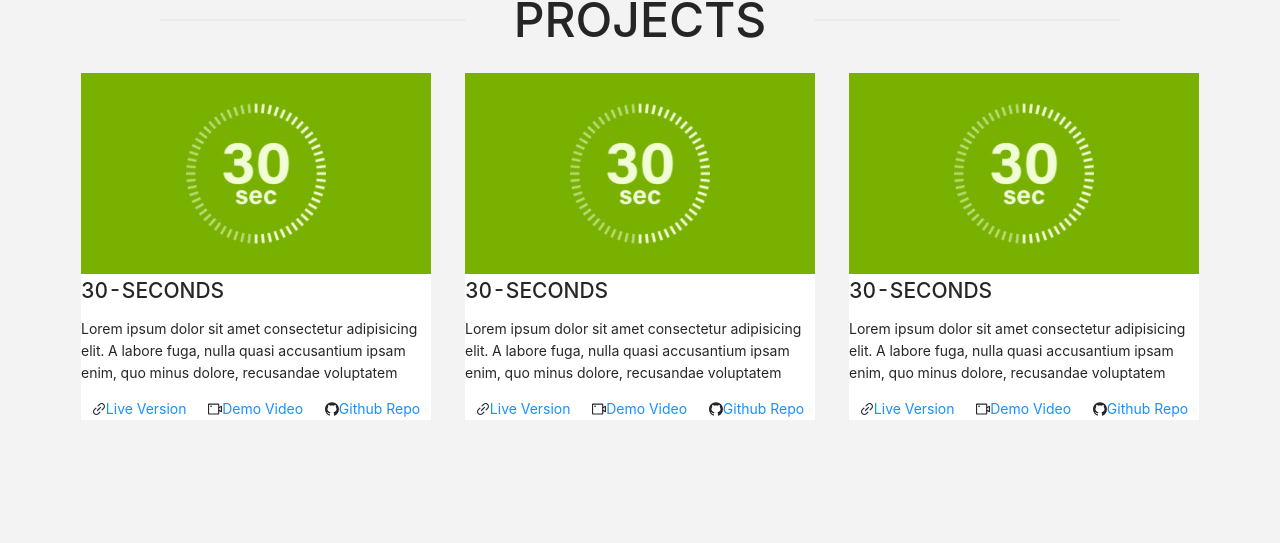
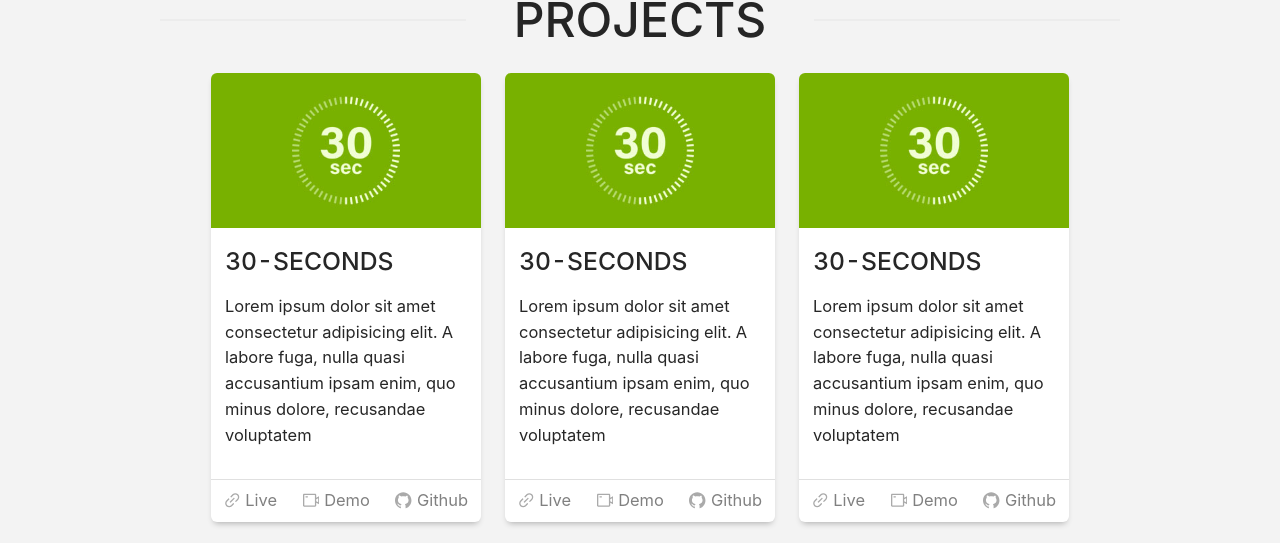
Before and after one commit to ArvandMolla/portfolio, a React (Create React App) app: page / in a window 1280 px wide. Shown: the part 803-1346 px from the top of the page. Before the commit the page ends 1223 px from the top, so only its background shows below. Built offline with nearby package versions, Linux system fonts and the light colour scheme.

Commit message:
projects card

```diff
--- a/src/App.css
+++ b/src/App.css
@@ -65,9 +65,12 @@
 }
 
 .project-card-container {
-  max-width: 350px;
   text-align: left;
   background-color: white;
+  margin-bottom: 24px;
+  box-shadow: 0 4px 6px -3px rgb(0 0 0 / 30%);
+  border-radius: 6px;
+  overflow: hidden;
 }
 
 .project-footer {
@@ -75,12 +78,42 @@
   justify-content: space-around;
 }
 
-.projects-parent {
-  display: flex;
-  justify-content: space-around;
-  flex-wrap: wrap;
+.project-description {
+  padding: 14px;
+  font-size: 1.03rem;
+}
+.project-footer {
+  border-top: 1px solid rgb(224, 224, 224);
+  padding-top: 8px;
+  padding-bottom: 8px;
+  font-size: 1.03rem;
 }
 
 .project-footer-item {
   text-align: left;
 }
+.project-footer-item:hover > .footer-icon {
+  color: black;
+}
+
+.project-footer-item:hover .project-footer a {
+  color: black;
+  font-weight: bold;
+}
+
+.footer-icon {
+  margin-right: 5px;
+  color: rgb(170, 170, 170);
+}
+.footer-icon:hover {
+  color: rgb(0, 0, 0);
+}
+
+.project-footer a {
+  text-decoration: none;
+  color: rgb(128, 128, 128);
+}
+
+.project-footer a:hover {
+  color: rgb(0, 0, 0);
+}
--- a/src/components/ProjectCard.jsx
+++ b/src/components/ProjectCard.jsx
@@ -20,30 +20,30 @@ function ProjectCard() {
       </div>
       <div className="project-footer">
         <div className="project-footer-item">
-          <span>
+          <span className="footer-icon">
             <LinkOutlined />
           </span>
 
           <a href="https://30-seconds.vercel.app/">
-            <span>Live Version</span>
+            <span>Live</span>
           </a>
         </div>
         <div className="project-footer-item">
-          <span>
+          <span className="footer-icon">
             <VideoCameraOutlined />
           </span>
 
           <a href="https://30-seconds.vercel.app/">
-            <span>Demo Video</span>
+            <span>Demo</span>
           </a>
         </div>
         <div className="project-footer-item">
-          <span>
+          <span className="footer-icon">
             <GithubOutlined />
           </span>
 
           <a href="https://30-seconds.vercel.app/">
-            <span>Github Repo</span>
+            <span>Github</span>
           </a>
         </div>
       </div>
--- a/src/components/Projects.jsx
+++ b/src/components/Projects.jsx
@@ -11,22 +11,17 @@ function Projects() {
           </Divider>
         </Col>
       </Row>
-      {/* <Row justify="center">
-        <Col xs={24} md={8}>
+      <Row justify="center" gutter="24">
+        <Col xs={24} sm={12} lg={6}>
           <ProjectCard />
         </Col>
-        <Col xs={24} md={8}>
+        <Col xs={24} sm={12} lg={6}>
           <ProjectCard />
         </Col>
-        <Col xs={24} md={8}>
+        <Col xs={24} sm={12} lg={6}>
           <ProjectCard />
         </Col>
-      </Row> */}
-      <div className="projects-parent">
-        <ProjectCard />
-        <ProjectCard />
-        <ProjectCard />
-      </div>
+      </Row>
     </div>
   );
 }
```
